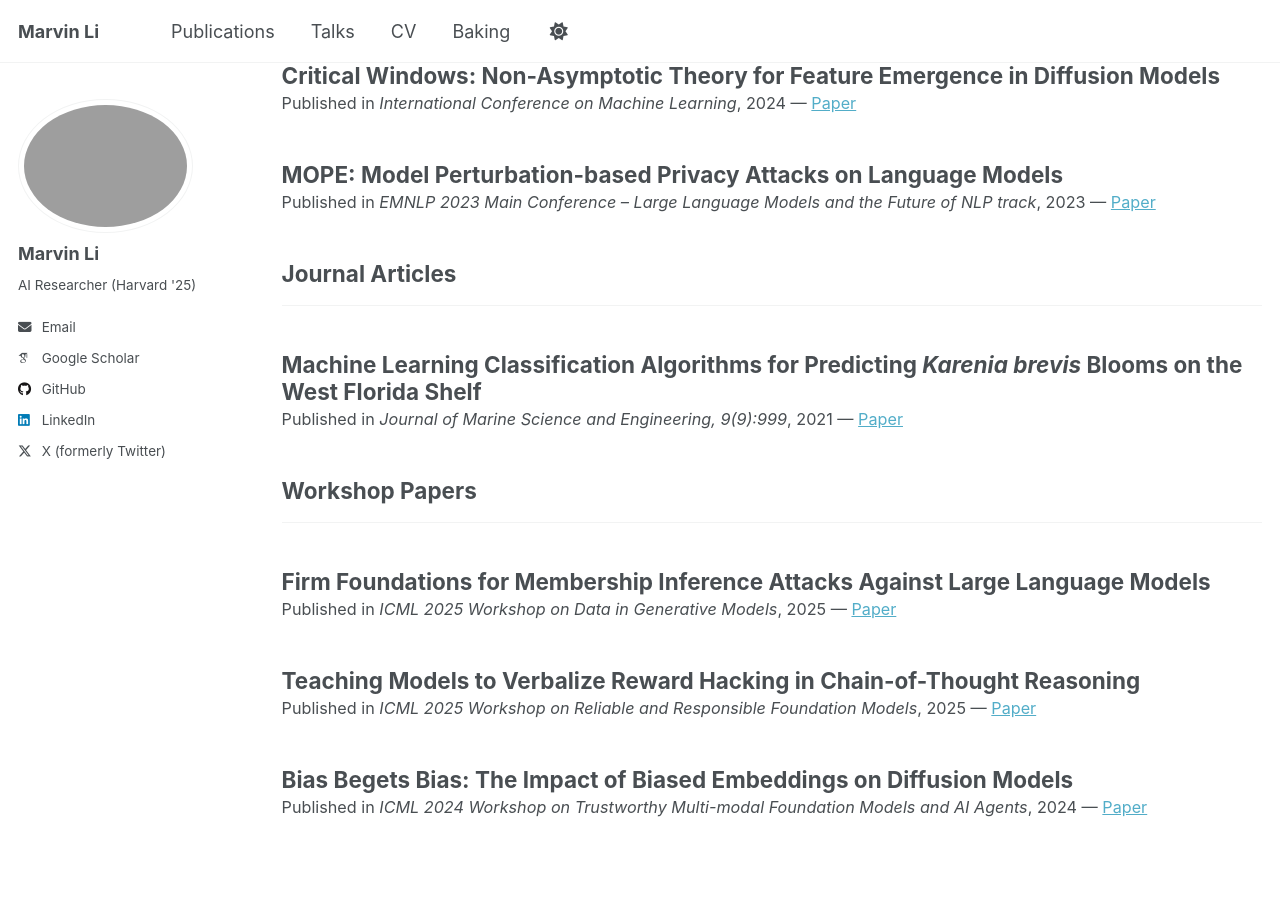
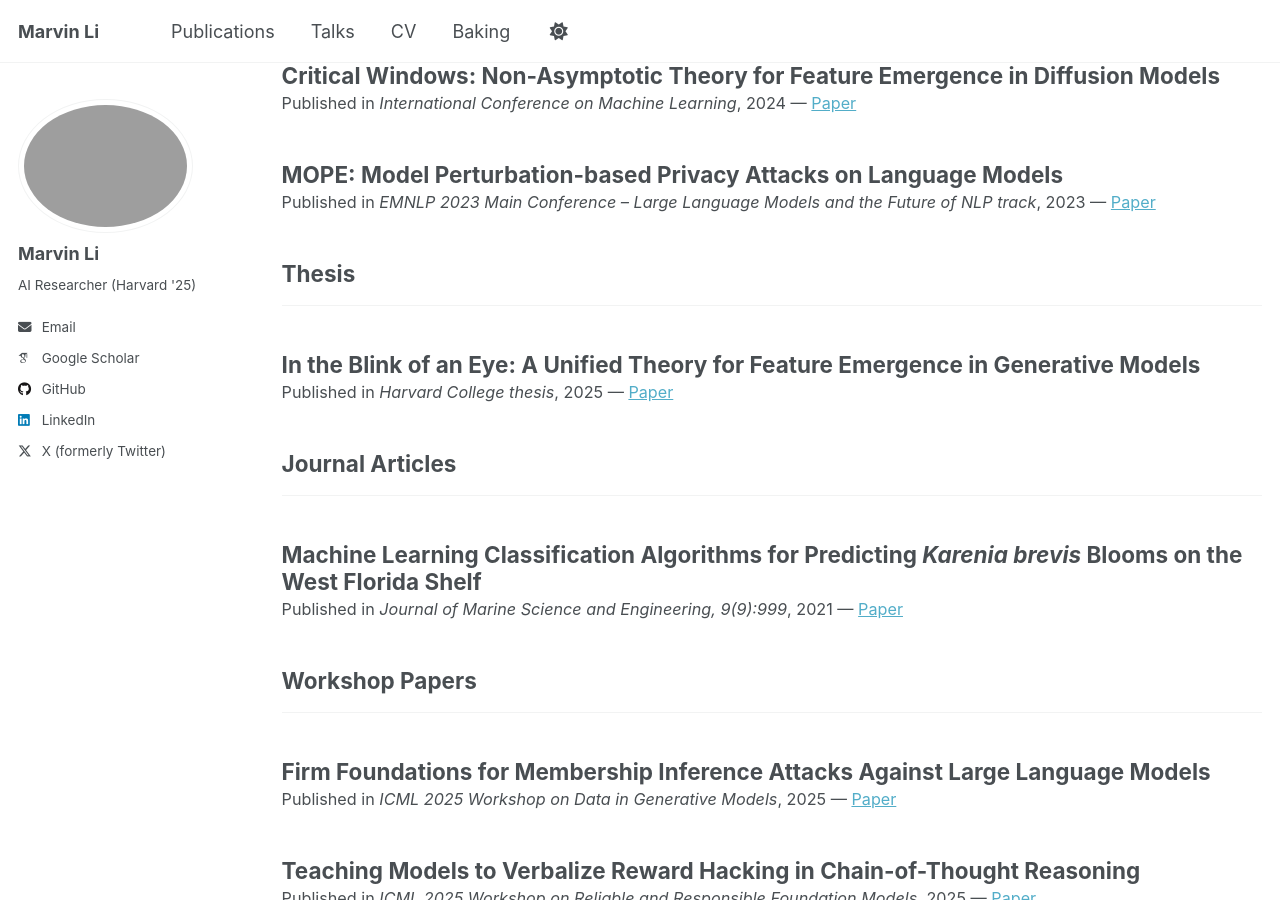
Before and after one commit to marvinfli/marvinfli.github.io, a Jekyll site: the page built from _pages/publications.html, in a window 1280 px wide and 900 px high, scrolled down 341 px. Built offline with Jekyll 4.4.1, drawn with Linux system fonts in a browser that asks for light colours; some web fonts are replaced; a script that is not in the unit is left out.

Commit message:
some small edits + thesis section

```diff
--- a/_config.yml
+++ b/_config.yml
@@ -45,6 +45,8 @@ author:
 publication_category:
   conferences:
     title: 'Conference Papers'
+  thesis:
+    title: 'Thesis'
   manuscripts:
     title: 'Journal Articles'
   workshops:
```
Also changed, not shown: _pages/about.md (+1 -1 lines), _publications/2025-04-30-thesis.md (added, +11 -0 lines).
